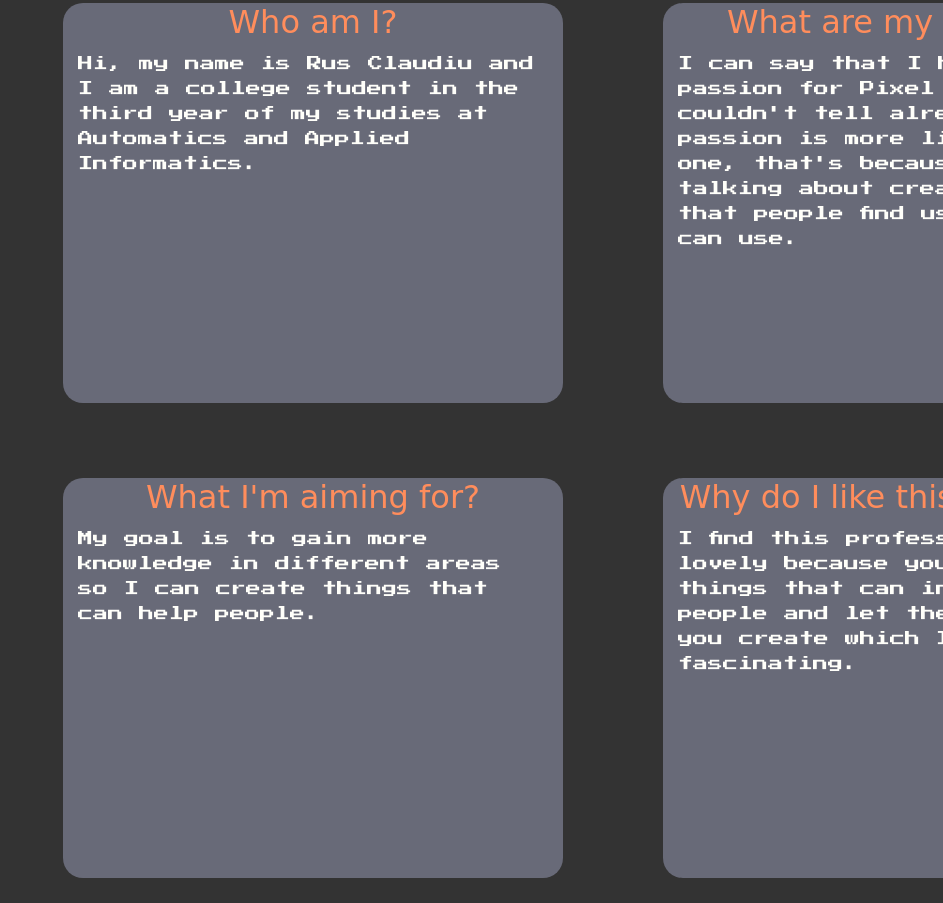
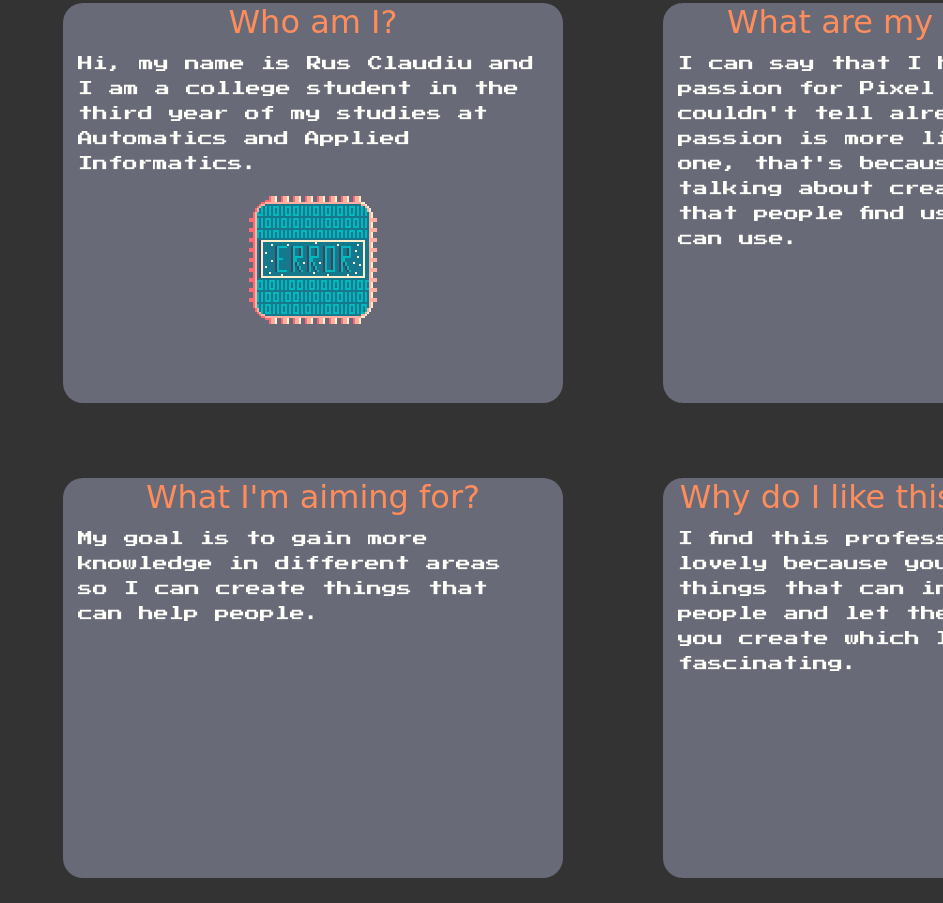
Before and after one commit to CrashMtfk/Portfolio, a website built with Vite: page portfolio/index.html in a window 1280 px wide. Shown: the part 1175-2078 px from the top of the page, without its empty margins (337-1280 px from the left). Built offline with nearby package versions, Linux system fonts and the light colour scheme; a web font is replaced by a local one.

Commit message:
added image at who am I section

```diff
--- a/portfolio/index.html
+++ b/portfolio/index.html
@@ -40,6 +40,7 @@
           <h3>Who am I?</h3>
           <p>Hi, my name is Rus Claudiu and I am a college student in the third
           year of my studies at Automatics and Applied Informatics.</p>
+          <img src="images/MeCharacter.png" alt="image of a circuit with an error display">
         </div>
         <div class="passions-container">
           <h3>What are my passions?</h3>
--- a/portfolio/style.css
+++ b/portfolio/style.css
@@ -141,3 +141,7 @@ nav ul li a:hover{
   color: #FFFFFA;
   font-size: 15px;
 }
+
+.about-content .who-container img {
+  margin-top: 20px;
+}
```
Also changed, not shown: portfolio/images/MeCharacter.png (added).
